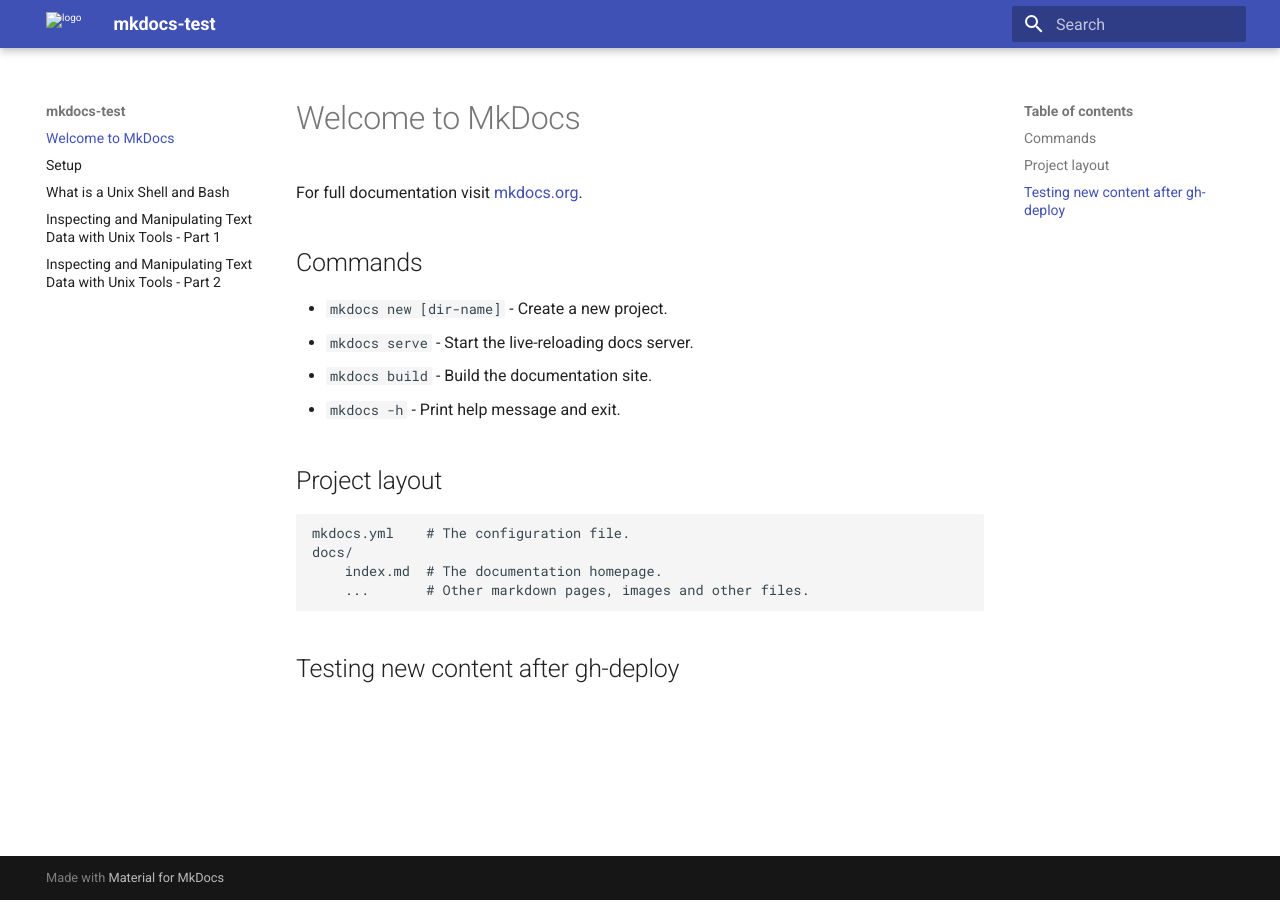
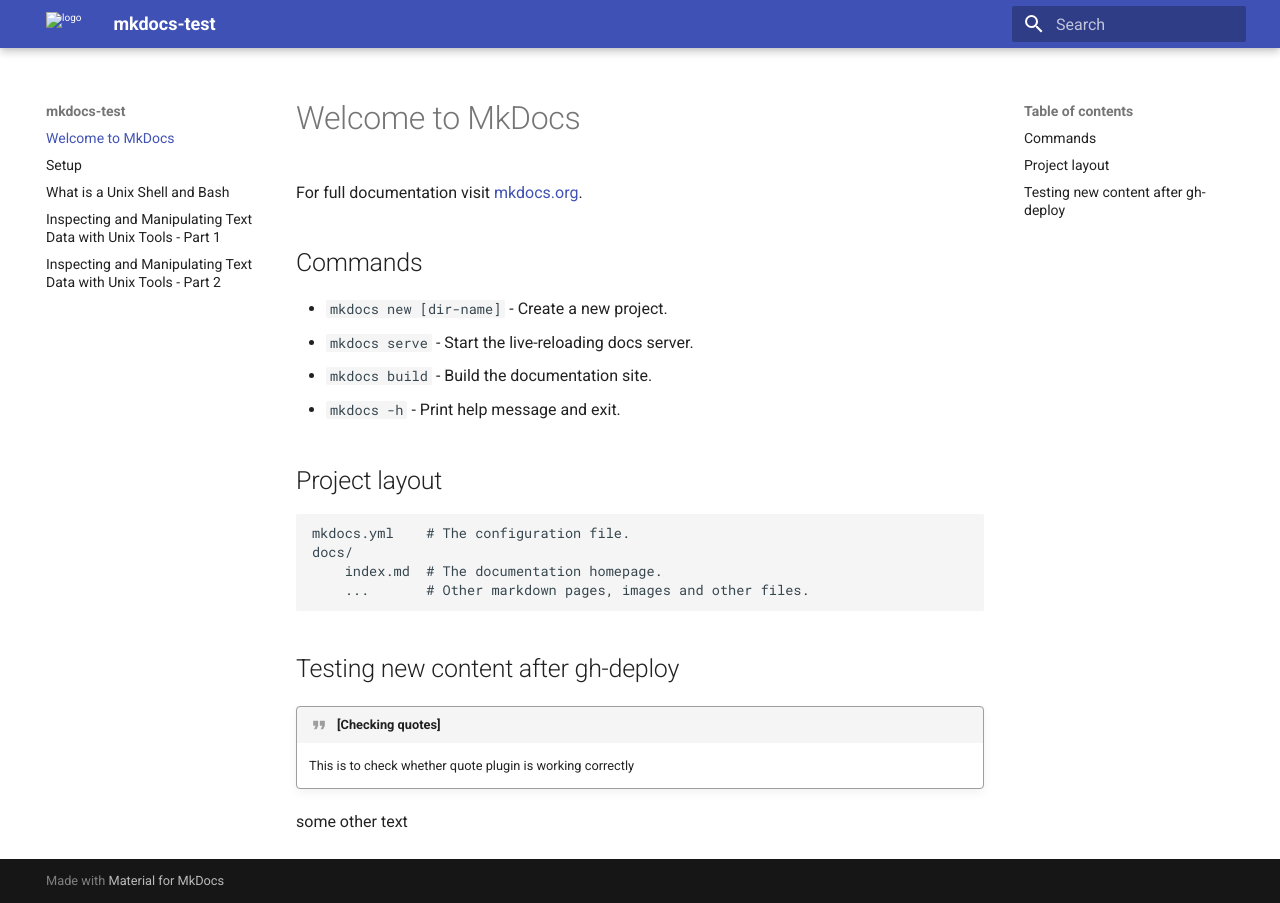
Before and after one commit to DininduSenanayake/mkdocs-testing, an MkDocs documentation site: the page built from docs/index.md, in a window 1280 px wide. Built offline with MkDocs 1.6.1 and Material for MkDocs 9.7.7, drawn with Linux system fonts in a browser that asks for light colours.

Commit message:
quote plugin

```diff
--- a/docs/index.md
+++ b/docs/index.md
@@ -17,3 +17,10 @@ For full documentation visit [mkdocs.org](https://www.mkdocs.org).
         ...       # Other markdown pages, images and other files.
 
 ## Testing new content after gh-deploy
+
+!!! quote "[Checking quotes]"
+
+    This is to check whether quote plugin is working
+    correctly
+
+some other text
```
Also changed, not shown: site/index.html, site/search/search_index.json, 1 other file.
